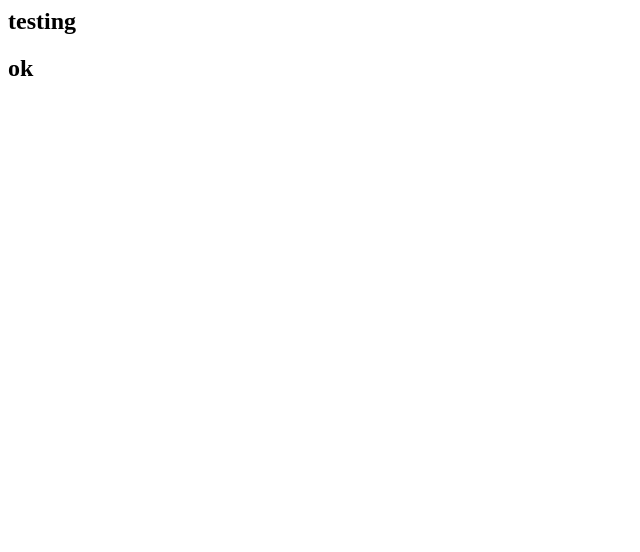
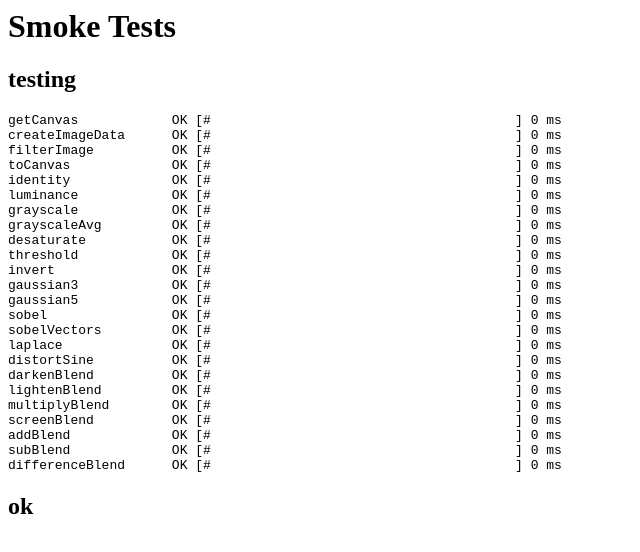
Before and after one commit to kig/canvasfilters, a plain HTML site: page index.html in a window 1280 px wide. Shown: the whole page, without its empty margins (0-640 px from the left). Drawn offline with Linux system fonts and the light colour scheme.

Commit message:
fancier smoke tests

```diff
--- a/index.html
+++ b/index.html
@@ -3,35 +3,83 @@
     <script src="filters.js"></script>
   </head>
   <body>
+    <h1>Smoke Tests</h1>
     <script>
       var testing = document.createElement('h2');
       testing.innerHTML = 'testing';
       document.body.appendChild(testing);
+      var progress = document.createElement('pre');
+      document.body.appendChild(progress);
+
+      var tests = [];
+      var test = function(name, var_args) {
+        var args = [];
+        for (var i=1; i<arguments.length; i++)
+          args.push(arguments[i]);
+        tests.push({name:name, args:args});
+      };
+
+      var runTests = function() {
+        if (tests.length == 0) {
+          var ok = document.createElement('h2');
+          ok.innerHTML = 'ok';
+          document.body.appendChild(ok);
+        } else {
+          var test = tests.shift();
+          setTimeout(function() {
+            progress.innerHTML += test.name;
+            setTimeout(function() {
+              var t0 = new Date().getTime();
+              try {
+                Filters[test.name].apply(Filters, test.args);
+                var t1 = new Date().getTime();
+                for (var i=test.name.length; i<20; i++)
+                  progress.innerHTML += ' ';
+                var ms = t1-t0;
+                var bar = '';
+                for (var i=0; i<40; i++) {
+                  bar += (i*5 <= ms ? '#' : ' ')
+                }
+                progress.innerHTML += ' OK ['+bar+'] '+ms+' ms\n';
+              } catch(e) {
+                progress.innerHTML += ' ----- ERROR ' + e.toString + '\n';
+                console.log(e);
+              }
+              runTests();
+            }, 0);
+          }, 0);
+        }
+      };
+
       var a = Filters.getCanvas(200,200);
       var b = Filters.createImageData(200,200);
       var c = Filters.filterImage(Filters.grayscale, a);
-			Filters.toCanvas(c);
-			Filters.identity(c);
-			Filters.luminance(c);
-			Filters.grayscaleAvg(c);
-			Filters.desaturate(c, 0.4);
-			Filters.threshold(c, 128);
-			Filters.invert(c);
-			Filters.gaussian3(c);
-			Filters.gaussian5(c);
-			Filters.sobel(c);
-			Filters.sobelVectors(c);
-			Filters.laplace(c);
-			Filters.darkenBlend(c,b);
-			Filters.lightenBlend(c,b);
-			Filters.multiplyBlend(c,b);
-			Filters.screenBlend(c,b);
-			Filters.addBlend(c,b);
-			Filters.subBlend(c,b);
-			Filters.differenceBlend(c,b);
-			var ok = document.createElement('h2');
-			ok.innerHTML = 'ok';
-			document.body.appendChild(ok);
+      test('getCanvas', 200, 200);
+      test('createImageData', 200, 200);
+      test('filterImage', Filters.grayscale, a);
+      test('toCanvas', c);
+      test('identity', c);
+      test('luminance', c);
+      test('grayscale', c);
+      test('grayscaleAvg', c);
+      test('desaturate', c, 0.4);
+      test('threshold', c, 128);
+      test('invert', c);
+      test('gaussian3', c);
+      test('gaussian5', c);
+      test('sobel', c);
+      test('sobelVectors', c);
+      test('laplace', c);
+      test('distortSine', c, 0.4, -0.3);
+      test('darkenBlend', c,b);
+      test('lightenBlend', c,b);
+      test('multiplyBlend', c,b);
+      test('screenBlend', c,b);
+      test('addBlend', c,b);
+      test('subBlend', c,b);
+      test('differenceBlend', c,b);
+
+      runTests();
     </script>
   </body>
 </html>
```
Lines whose indentation alone changed are shown as unchanged.
